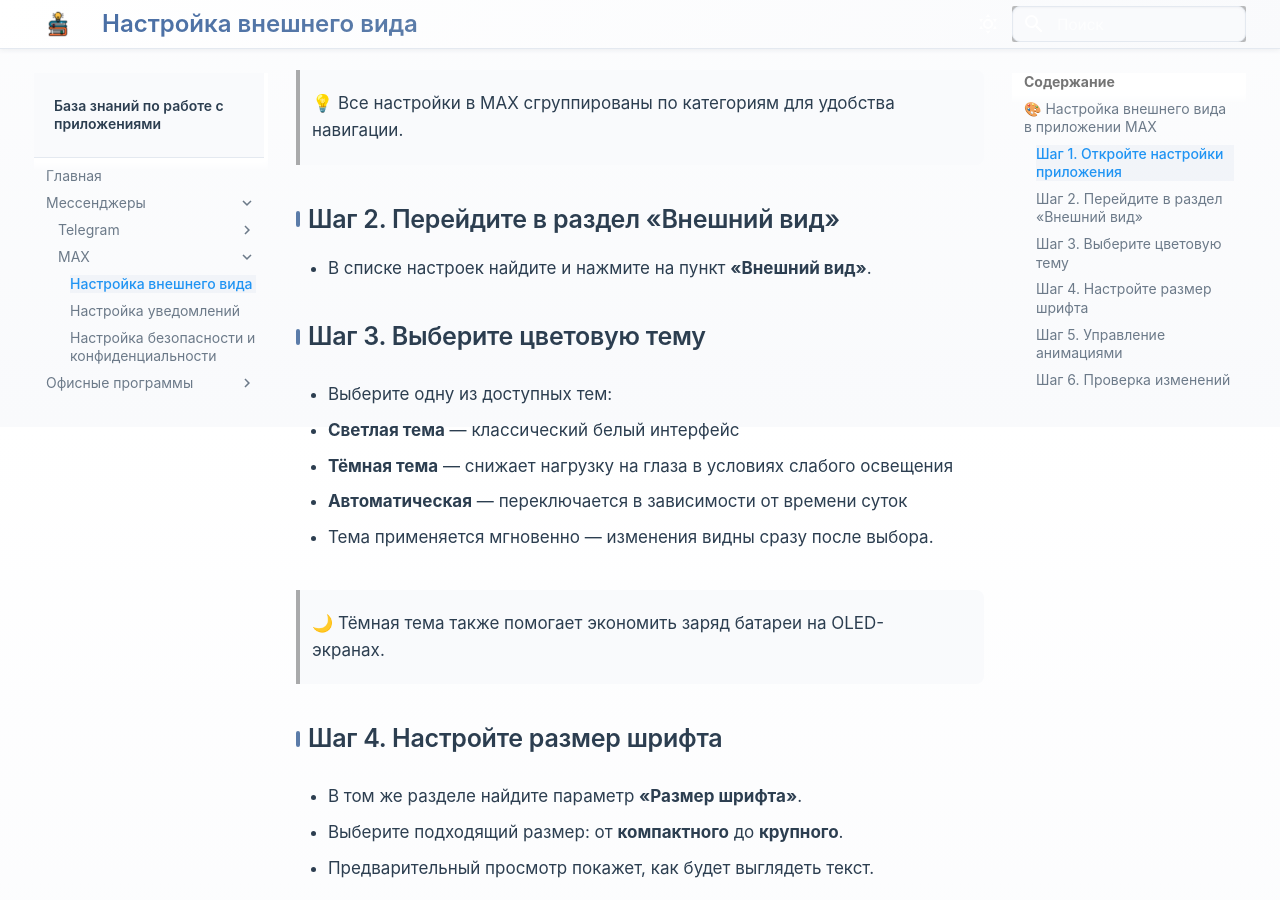
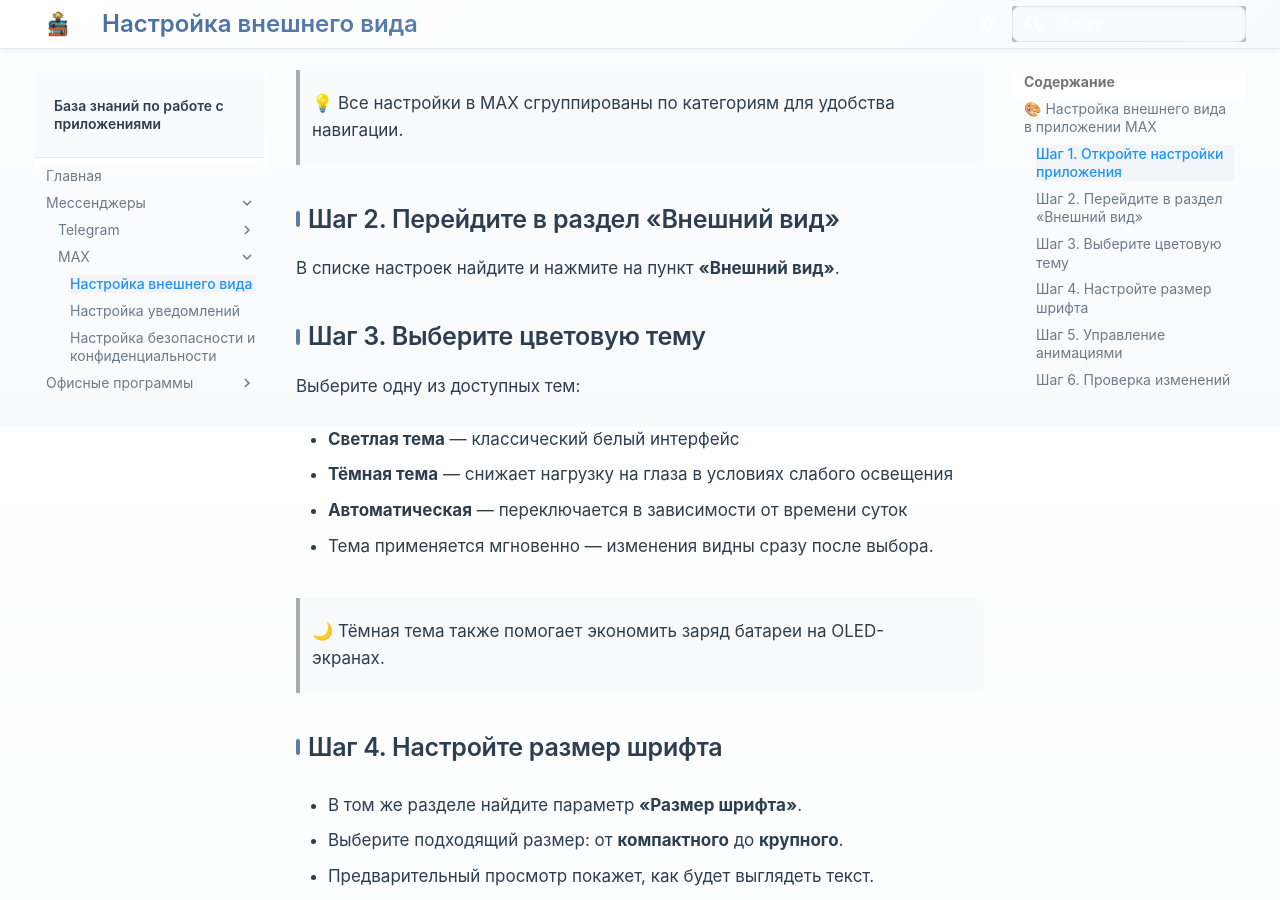
Before and after one commit to tnikonova31/MkDocs-site, an MkDocs documentation site: the page built from docs/messengers/max/appearance.md, in a window 1280 px wide and 900 px high, scrolled down 473 px. Built offline with MkDocs 1.6.1 and Material for MkDocs 9.7.7, drawn with Linux system fonts in a browser that asks for light colours.

```diff
--- a/docs/messengers/max/appearance.md
+++ b/docs/messengers/max/appearance.md
@@ -12,11 +12,11 @@
 
 ### Шаг 2. Перейдите в раздел «Внешний вид»
 
-* В списке настроек найдите и нажмите на пункт **«Внешний вид»**.
+В списке настроек найдите и нажмите на пункт **«Внешний вид»**.
 
 ### Шаг 3. Выберите цветовую тему
 
-* Выберите одну из доступных тем:
+Выберите одну из доступных тем:
 
   * **Светлая тема** — классический белый интерфейс
 
```
